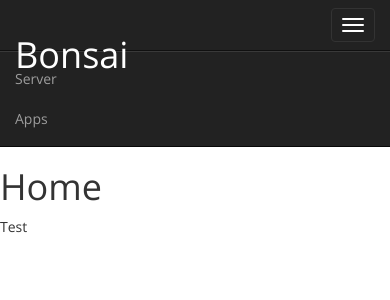
After one commit to Ignifus/Bonsai, a Python web app: template dashboard/templates/dashboard/home.html in a window 390 px wide, after a click on "Toggle navigation". The commit adds this page. Shown: the top 300 px of the page. Run offline with Jinja, Linux system fonts and the light colour scheme; the template is opened without the code that fills it, so the values that code supplies are empty; some libraries are stand-ins or nearby versions.

Commit message:
Refactoring for bonsai nginx and uwsgi

```diff
--- a/bonsai/urls.py
+++ b/bonsai/urls.py
@@ -13,9 +13,10 @@ Including another URLconf
     1. Import the include() function: from django.conf.urls import url, include
     2. Add a URL to urlpatterns:  url(r'^blog/', include('blog.urls'))
 """
-from django.conf.urls import url
+from django.conf.urls import include, url
 from django.contrib import admin
 
 urlpatterns = [
-    url(r'^admin/', admin.site.urls),
+    url(r'^', include('dashboard.urls')),
+    url(r'^secure/admin/', admin.site.urls),
 ]
--- a/bonsai/wsgi.py
+++ b/bonsai/wsgi.py
@@ -11,6 +11,6 @@ import os
 
 from django.core.wsgi import get_wsgi_application
 
-os.environ.setdefault("DJANGO_SETTINGS_MODULE", "bonsai.settings")
+os.environ.setdefault("DJANGO_SETTINGS_MODULE", "dashboard.settings")
 
 application = get_wsgi_application()
--- /dev/null
+++ b/dashboard/templates/dashboard/base.html
@@ -0,0 +1,63 @@
+<!DOCTYPE html>
+
+<html lang="en">
+
+<head>
+    <meta charset="UTF-8">
+    <meta name="viewport" content="width=device-width">
+
+    <script type="text/javascript" src="/static/libs/jquery/jquery-3.1.1.min.js"></script>
+
+    <link type="text/css" rel="stylesheet" href="/static/libs/bootstrap/css/bootstrap.min.css">
+    <script type="text/javascript" src="/static/libs/bootstrap/js/bootstrap.min.js"></script>
+
+    <link type="text/css" rel="stylesheet" href="/static/css/fonts.css">
+    <link type="text/css" rel="stylesheet" href="/static/css/global.css">
+
+    <title>Bonsai</title>
+    <meta name="description" content="Bonsai">
+    <meta name="author" content="Bonsai">
+</head>
+
+<body>
+
+<header>
+    <nav class="navbar navbar-inverse navbar-static-top">
+        <div class="container">
+            <div class="navbar-header">
+                <button type="button" class="navbar-toggle collapsed" data-toggle="collapse" data-target="#navbar">
+                    <span class="sr-only">Toggle navigation</span>
+                    <span class="icon-bar"></span>
+                    <span class="icon-bar"></span>
+                    <span class="icon-bar"></span>
+                </button>
+                <a class="navbar-brand" href="/">
+                    <h1>Bonsai</h1>
+                </a>
+            </div>
+            <div id="navbar" class="navbar-collapse collapse">
+                <ul class="nav navbar-nav navbar-right">
+                    <li><a href="/server">Server</a></li>
+                    <li><a href="/apps">Apps</a></li>
+                </ul>
+            </div>
+        </div>
+    </nav>
+</header>
+
+<main>
+
+    <section>
+        {% block content %}
+        {% endblock %}
+    </section>
+
+</main>
+
+<footer>
+
+</footer>
+
+</body>
+
+</html>
--- /dev/null
+++ b/dashboard/templates/dashboard/home.html
@@ -0,0 +1,16 @@
+{% extends 'dashboard/base.html' %}
+
+{% block content %}
+    <article>
+        <header>
+            <div>
+                <h1>Home</h1>
+            </div>
+        </header>
+
+        <div class="i-content">
+            <p>Test</p>
+        </div>
+
+    </article>
+{% endblock %}
--- a/manage.py
+++ b/manage.py
@@ -3,7 +3,7 @@ import os
 import sys
 
 if __name__ == "__main__":
-    os.environ.setdefault("DJANGO_SETTINGS_MODULE", "bonsai.settings")
+    os.environ.setdefault("DJANGO_SETTINGS_MODULE", "dashboard.settings")
     try:
         from django.core.management import execute_from_command_line
     except ImportError:
--- a/static/css/fonts.css
+++ b/static/css/fonts.css
@@ -1,53 +1,8 @@
-@font-face {
-    font-family: Roboto-Light;
-    src: url(../fonts/roboto/Roboto-Light.ttf);
-}
-
-@font-face {
-    font-family: Roboto-Light-Italic;
-    src: url(../fonts/roboto/Roboto-LightItalic.ttf);
-}
-
-@font-face {
-    font-family: Roboto-Condensed;
-    src: url(../fonts/roboto/Roboto-Condensed.ttf);
-}
-
-@font-face {
-    font-family: Roboto-Thin;
-    src: url(../fonts/roboto/Roboto-Thin.ttf);
-}
-
-@font-face {
-    font-family: Nexa;
-    src: url(../fonts/nexa/Nexa.otf);
-}
-
 @font-face {
     font-family: Open-Sans;
     src: url(../fonts/open-sans/OpenSans-Regular.ttf);
 }
 
-.font-roboto-light{
-    font-family: Roboto-Light, sans-serif;
-}
-
-.font-roboto-light-italic{
-    font-family: Roboto-Light-Italic, sans-serif;
-}
-
-.font-roboto-condensed{
-    font-family: Roboto-Condensed, sans-serif;
-}
-
-.font-roboto-thin{
-    font-family: Roboto-Thin, sans-serif;
-}
-
-.font-nexa{
-    font-family: Nexa, sans-serif;
-}
-
 .font-open-sans{
     font-family: Open-Sans, sans-serif;
 }
--- a/static/css/global.css
+++ b/static/css/global.css
@@ -8,13 +8,6 @@ html,body{
 *{
     margin:0;
     padding:0;
-}
-
-::selection {
-    background: #b72323;
-}
-::-moz-selection {
-    background: #b72323;
 }
 
 a{
@@ -29,21 +22,3 @@ a:hover{
 a:focus{
     text-decoration: none;
 }
-
-hr {
-    max-width:600px;
-    margin:auto;
-    margin-bottom:50px;
-    margin-top:50px;
-    border: 0;
-    height: 1px;
-    background-image: -webkit-linear-gradient(left, #f0f0f0, #b72323, #f0f0f0);
-    background-image: -moz-linear-gradient(left, #f0f0f0, #b72323, #f0f0f0);
-    background-image: -ms-linear-gradient(left, #f0f0f0, #b72323, #f0f0f0);
-    background-image: -o-linear-gradient(left, #f0f0f0, #b72323, #f0f0f0);
-}
-
-.i-centered-500 {
-    margin: auto;
-    max-width:500px;
-}
```
Also changed, not shown: bonsai/templates/bonsai/base.html (deleted, +0 -142 lines), bonsai/templates/bonsai/home.html (deleted, +0 -21 lines), dashboard/templates/dashboard/login.html (added, +30 -0 lines), dashboard/urls.py (added, +11 -0 lines), dashboard/views.py (+16 -0 lines), uwsgi/bonsai_uwsgi.ini (added, +15 -0 lines), uwsgi/portfolio_uwsgi.ini (deleted, +0 -15 lines), 2 other files.
